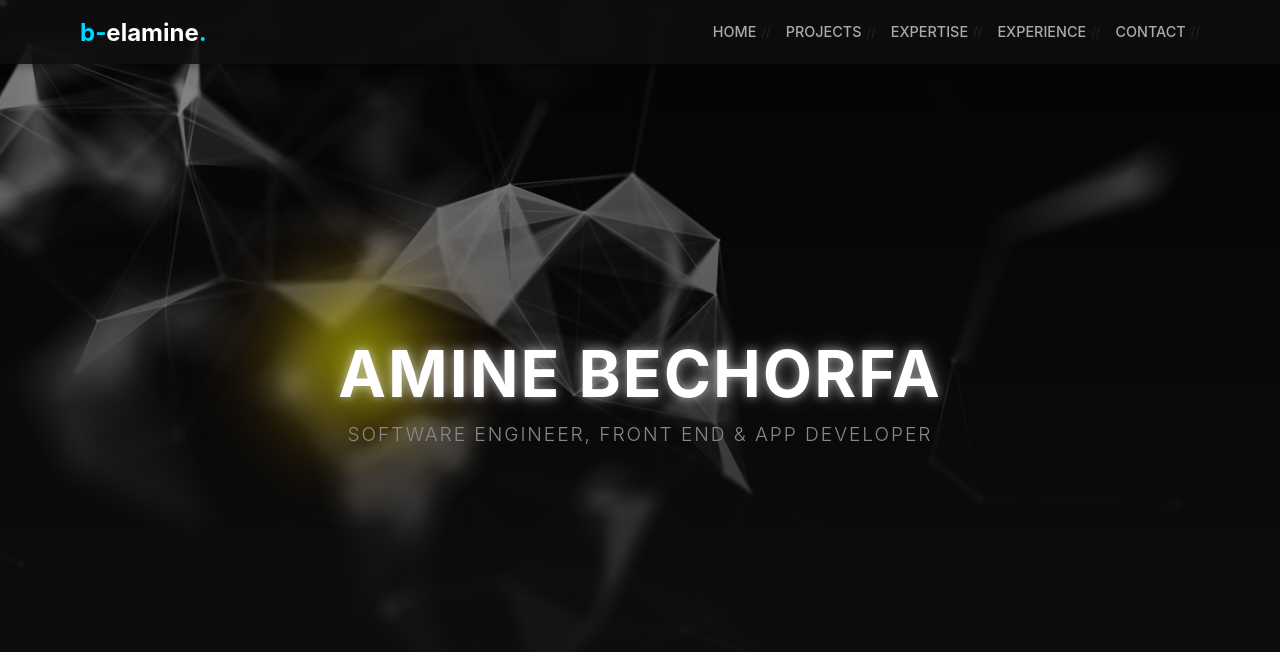
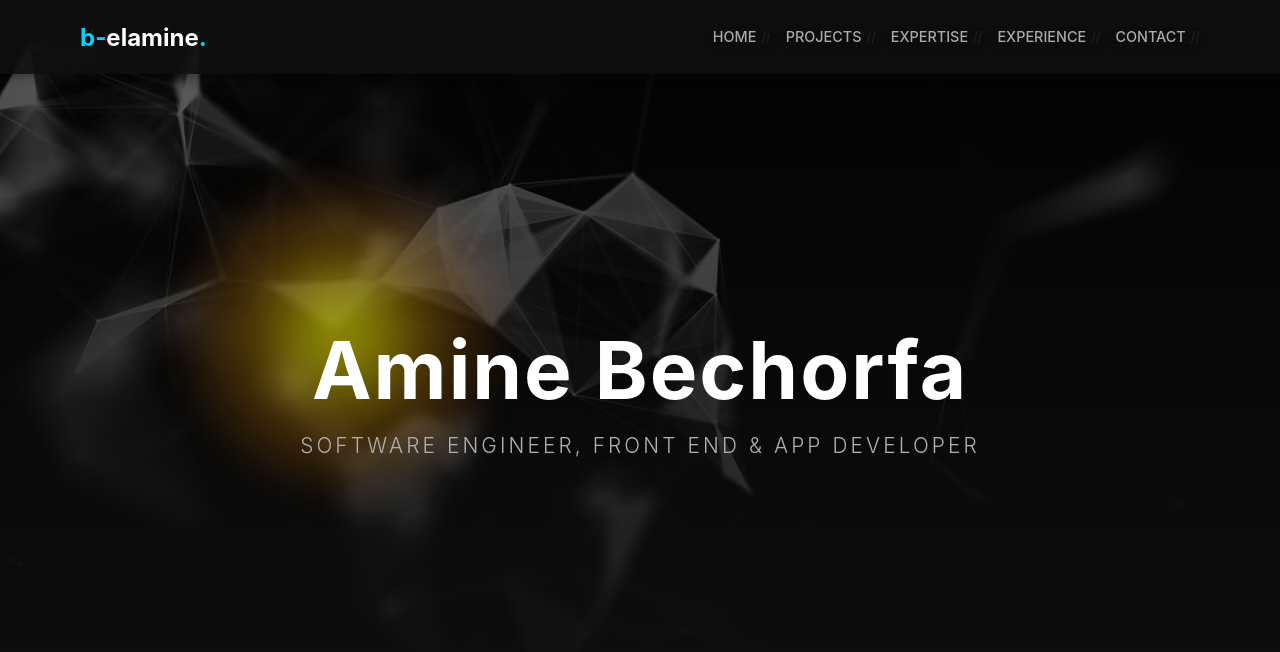
Before and after one commit to b-elamine/portfolio-front, a React (Create React App) app: page / in a window 1280 px wide. Shown: the top 652 px of the page. Built offline with nearby package versions, Linux system fonts and the light colour scheme.

Commit message:
Update UI/UX Home & Nav bar

```diff
--- a/src/components/Navbar.css
+++ b/src/components/Navbar.css
@@ -15,7 +15,7 @@
   top: 0;
   z-index: 1000;
   overflow-x: hidden;
-  height: 60px;
+  height: 70px;
 }
 
 .logo {
@@ -96,7 +96,7 @@ body {
     flex-direction: column;
     align-items: top;
     position: fixed;
-    top: 60px;
+    top: 70px;
     left: 0;
     height: 100%;
     width: 100%; /* Full width of the page */
--- a/src/pages/Home.css
+++ b/src/pages/Home.css
@@ -8,110 +8,88 @@
     width: 100vw;
     color: #fff;
     text-align: center;
-    background:
-      linear-gradient(to bottom, rgba(1, 1, 1, 0.4), #0f0f0f), /* Gradient overlay */
-      url('../assets/background.png') center center / cover no-repeat;
-    background-attachment: fixed;
     position: relative;
     overflow: hidden;
     margin: 0;
-    animation: backgroundZoomOut 5s ease forwards; /* Play zoom-out once */
+    z-index: 1; /* Make sure content is above the background layer */
+}
+
+.home::before {
+    content: "";
+    position: absolute;
+    top: 0;
+    left: 0;
+    width: 100%;
+    height: 100%;
+    background:
+      linear-gradient(to bottom, rgba(1, 1, 1, 0.6), #0f0f0f), /* Overlay gradient for smooth blending */
+      url('../assets/background.png') center center / cover no-repeat; /* Background image */
+    background-attachment: fixed;
+    z-index: -1; /* Ensure it stays behind the content */
+    transform: scale(1.1); /* Start slightly zoomed in */
+    animation: backgroundZoomOut 5s ease forwards;
 }
 
 /* Keyframes for zoom-out effect */
 @keyframes backgroundZoomOut {
     0% {
-        background-size: 110%; /* Start slightly zoomed in */
+        transform: scale(1.1); /* Start with slight zoom */
     }
     100% {
-        background-size: 100%; /* End at normal size */
+        transform: scale(1); /* End at normal size */
     }
 }
 
-/* Rest of the CSS for light source, particles, and text styling */
+/* Text styling */
+.intro-text {
+    position: relative;
+    z-index: 1; /* Ensure text is above the background */
+    text-align: center;
+}
 
-/* Glowing light source */
+
+.intro-text h1 {
+    font-size: 5rem;
+    font-weight: bold;
+    margin: 0;
+    letter-spacing: 2px;
+    transition: text-shadow 0.2s ease;
+}
+
+.intro-text h1:hover {
+    text-shadow: 0 0 5px #00d4ff, 0 0 2px #00d4ff;
+}
+
+.intro-text p {
+    font-size: 1.3rem;
+    font-weight: 300; /* Light font weight for elegance */
+    letter-spacing: 0.15em; /* Increased letter-spacing for refinement */
+    color: #b0b0b0; /* Softer color to keep it subtle */
+    margin-top: 15px;
+    text-transform: uppercase;
+}
+
+
+/* Light source styling */
 .light-source {
     position: absolute;
-    width: 250px;
-    height: 250px;
-    background: radial-gradient(circle, rgba(255, 255, 0, 0.7), rgba(255, 140, 0, 0.1), transparent);
+    width: 300px; /* Large size in the initial position */
+    height: 300px;
+    background: radial-gradient(circle, rgba(255, 255, 0, 0.6), rgba(255, 140, 0, 0.2), transparent);
     border-radius: 50%;
-    filter: blur(30px);
+    filter: blur(20px);
     transform: translate(-50%, -50%);
     pointer-events: none;
     z-index: 1;
 }
 
-/* Only apply smooth transition when .smooth class is present */
-.light-source.smooth {
-    transition: top 0.8s ease, left 0.8s ease;
+/* Small size when following the mouse */
+.light-source.small {
+    width: 100px;
+    height: 100px;
+    filter: blur(10px); /* Slightly reduce blur for a sharper look */
 }
 
-/* Background particles for a starry effect */
-.particles {
-    position: absolute;
-    top: 0;
-    left: 0;
-    width: 100%;
-    height: 100%;
-    overflow: hidden;
-    z-index: 0;
+.light-source.smooth {
+    transition: top 0.8s ease, left 0.8s ease, width 0.8s ease, height 0.8s ease;
 }
-
-.particle {
-    position: absolute;
-    width: 5px;
-    height: 5px;
-    background: rgba(255, 255, 255, 0.8);
-    border-radius: 50%;
-    animation: particleMove 8s linear infinite;
-    filter: blur(2px);
-}
-
-@keyframes particleMove {
-    0% {
-        transform: translateY(0) translateX(0);
-        opacity: 1;
-    }
-    100% {
-        transform: translateY(-100vh) translateX(calc(100vw * (rand() - 0.5)));
-        opacity: 0;
-    }
-}
-
-.particle:nth-child(odd) { animation-duration: 6s; }
-.particle:nth-child(even) { animation-duration: 10s; }
-.particle:nth-child(3n) { width: 3px; height: 3px; }
-
-/* Text effects */
-.intro-text {
-    position: relative;
-    z-index: 2;
-}
-
-.intro-text h1 {
-    font-size: 4rem;
-    font-weight: bold;
-    margin: 0;
-    letter-spacing: 2px;
-    text-shadow: 0 0 10px rgba(255, 255, 255, 0.5), 0 0 20px rgba(255, 255, 255, 0.3);
-    transition: text-shadow 0.3s ease; /* Smooth shadow transition */
-}
-
-.intro-text p {
-    font-size: 1.2rem;
-    font-weight: 300;
-    letter-spacing: 0.1em;
-    color: #888;
-    margin-top: 10px;
-    text-transform: uppercase;
-}
-
-/* Body styling */
-body, html {
-    background-color: #0f0f0f;
-    margin: 0;
-    padding: 0;
-    scroll-behavior: smooth;
-}
--- a/src/pages/Home.js
+++ b/src/pages/Home.js
@@ -5,7 +5,7 @@ import './Home.css';
 function Home() {
   const [lightPosition, setLightPosition] = useState({ x: "0px", y: "0px" });
   const [isSmooth, setIsSmooth] = useState(false); // Controls smooth return transition
-  const [isVisible, setIsVisible] = useState(true);
+  const [isSmall, setIsSmall] = useState(true); // Controls size of the sun
   const textRef = useRef(null);
   const inactivityTimeout = useRef(null);
 
@@ -14,14 +14,15 @@ function Home() {
     if (textRef.current) {
       const textBounds = textRef.current.getBoundingClientRect();
       setLightPosition({
-        x: `${textBounds.left + 20}px`,
-        y: `${textBounds.top + textBounds.height / 6}px`
+        x: `${textBounds.left + 40}px`,
+        y: `${textBounds.top + textBounds.height / 12}px`
       });
+      setIsSmall(false); // Start with the sun large in its initial position
     }
 
     const handleMouseMove = (e) => {
-      setIsVisible(true);
       setIsSmooth(false); // Disable smooth transition for real-time movement
+      setIsSmall(true); // Make the sun smaller when it follows the mouse
       setLightPosition({ x: `${e.clientX}px`, y: `${e.clientY}px` });
 
       // Reset inactivity timeout on each mouse move
@@ -30,22 +31,23 @@ function Home() {
         if (textRef.current) {
           // Enable smooth transition for returning to the initial position
           setIsSmooth(true);
+          setIsSmall(false); // Make the sun larger when it returns to the initial position
           const textBounds = textRef.current.getBoundingClientRect();
           setLightPosition({
-            x: `${textBounds.left + 20}px`,
-            y: `${textBounds.top + textBounds.height / 6}px`
+            x: `${textBounds.left + 40}px`,
+            y: `${textBounds.top + textBounds.height / 12}px`
           });
         }
       }, 800); // 0.8 seconds of inactivity
     };
 
     const handleMouseLeave = () => {
-      setIsVisible(false);
       if (textRef.current) {
+        setIsSmall(false); // Make the sun larger when it returns to the initial position
         const textBounds = textRef.current.getBoundingClientRect();
         setLightPosition({
-          x: `${textBounds.left + 20}px`,
-          y: `${textBounds.top + textBounds.height / 6}px`
+          x: `${textBounds.left + 40}px`,
+          y: `${textBounds.top + textBounds.height / 12}px`
         });
       }
     };
@@ -62,27 +64,18 @@ function Home() {
 
   return (
     <div className="home">
-      {/* Conditionally render light source based on visibility */}
-      {isVisible && (
+      {/* Light source effect */}
       <div
-          className={`light-source ${isSmooth ? "smooth" : ""}`} // Add "smooth" class conditionally
+        className={`light-source ${isSmooth ? "smooth" : ""} ${isSmall ? "small" : ""}`}
         style={{
           top: lightPosition.y,
           left: lightPosition.x,
         }}
       ></div>
-      )}
-
-      {/* Background particles */}
-      <div className="particles">
-        {Array.from({ length: 30 }).map((_, index) => (
-          <div key={index} className="particle"></div>
-        ))}
-      </div>
 
       {/* Text content */}
       <div className="intro-text" ref={textRef}>
-        <h1>AMINE BECHORFA</h1>
+        <h1>Amine Bechorfa</h1>
         <p>Software Engineer, Front End & App Developer</p>
       </div>
     </div>
```
Lines whose indentation alone changed are shown as unchanged.
